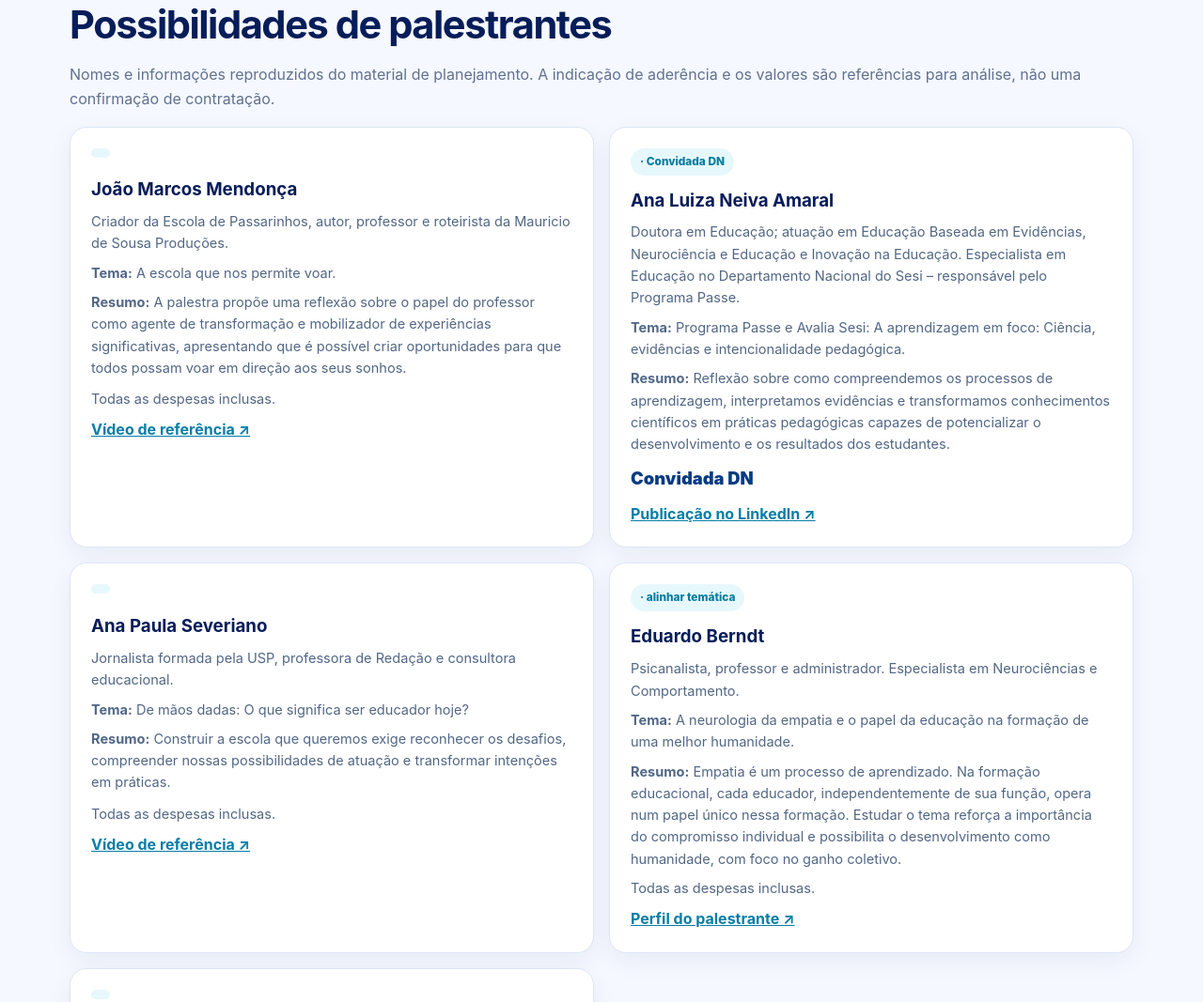
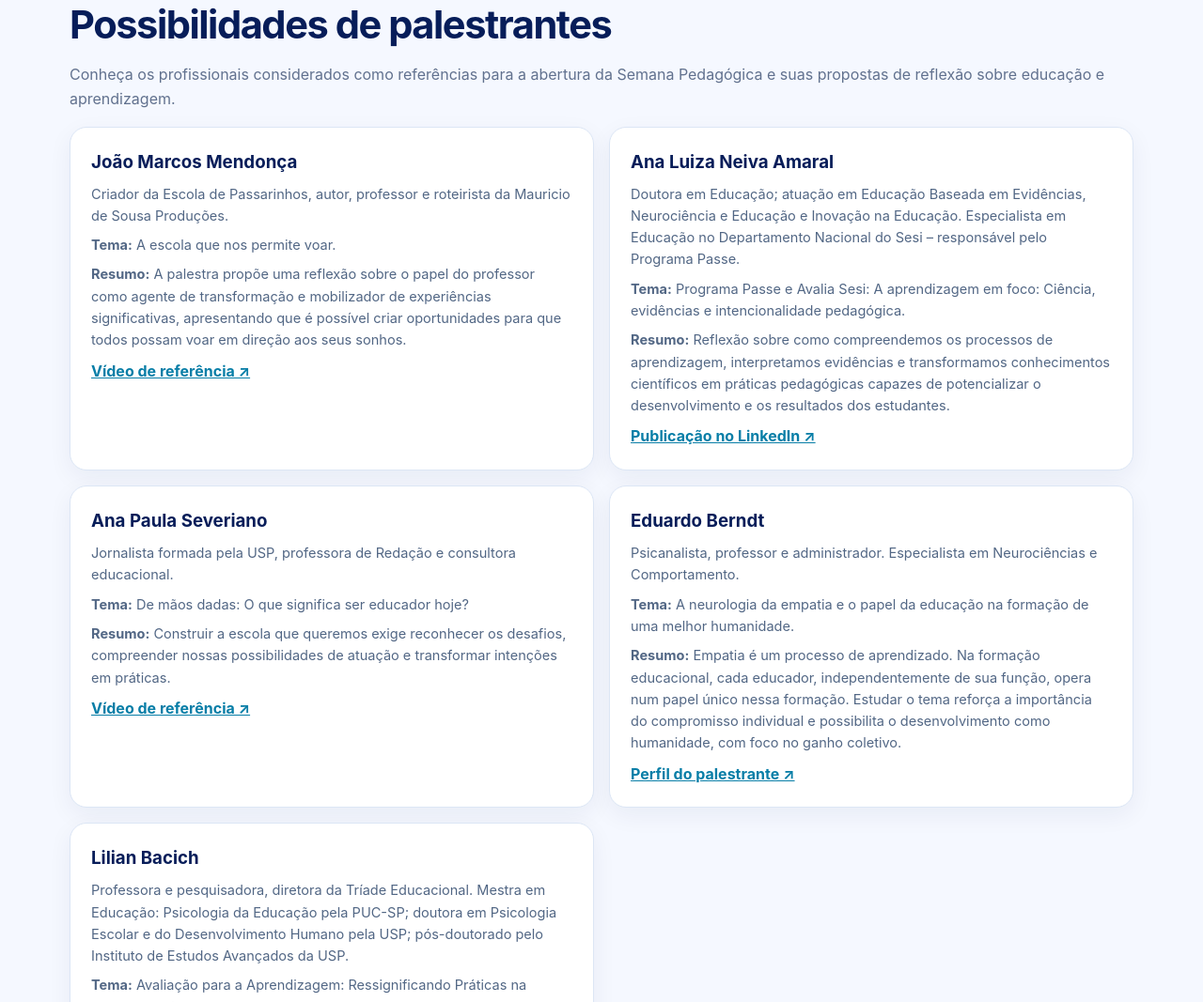
Before and after one commit to celiajedes/Semana-Pedag-gica-Sesi-Janeiro-2027, a plain HTML site: page index.html in a window 1280 px wide. Shown: the part 6592-7659 px from the top of the page at 94% size. Drawn offline with Linux system fonts and the light colour scheme.

Commit message:
Update index.html

```diff
--- a/index.html
+++ b/index.html
@@ -222,46 +222,36 @@ footer strong{color:white;letter-spacing:.08em}
 <section id="palestrantes">
   <div class="section-kicker">Referências para a abertura</div>
   <h2>Possibilidades de palestrantes</h2>
-  <p class="muted">Nomes e informações reproduzidos do material de planejamento. A indicação de aderência e os valores são referências para análise, não uma confirmação de contratação.</p>
+  <p class="muted">Conheça os profissionais considerados como referências para a abertura da Semana Pedagógica e suas propostas de reflexão sobre educação e aprendizagem.</p>
   <div class="speaker-grid">
-    <article class="speaker-card">
-      <span class="pill"></span><h3>João Marcos Mendonça</h3>
+    <article class="speaker-card"><h3>João Marcos Mendonça</h3>
       <p>Criador da Escola de Passarinhos, autor, professor e roteirista da Mauricio de Sousa Produções.</p>
       <p><strong>Tema:</strong> A escola que nos permite voar.</p>
       <p><strong>Resumo:</strong> A palestra propõe uma reflexão sobre o papel do professor como agente de transformação e mobilizador de experiências significativas, apresentando que é possível criar oportunidades para que todos possam voar em direção aos seus sonhos.</p>
-      <div class="price"></div><p>Todas as despesas inclusas.</p>
       <a href="https://www.youtube.com/watch?v=z3WBU0NJ_xk" target="_blank" rel="noopener">Vídeo de referência ↗</a>
     </article>
-    <article class="speaker-card">
-      <span class="pill"> · Convidada DN</span><h3>Ana Luiza Neiva Amaral</h3>
+    <article class="speaker-card"><h3>Ana Luiza Neiva Amaral</h3>
       <p>Doutora em Educação; atuação em Educação Baseada em Evidências, Neurociência e Educação e Inovação na Educação. Especialista em Educação no Departamento Nacional do Sesi – responsável pelo Programa Passe.</p>
       <p><strong>Tema:</strong> Programa Passe e Avalia Sesi: A aprendizagem em foco: Ciência, evidências e intencionalidade pedagógica.</p>
       <p><strong>Resumo:</strong> Reflexão sobre como compreendemos os processos de aprendizagem, interpretamos evidências e transformamos conhecimentos científicos em práticas pedagógicas capazes de potencializar o desenvolvimento e os resultados dos estudantes.</p>
-      <div class="price">Convidada DN</div>
       <a href="https://www.linkedin.com/feed/update/urn:li:activity:7434423242783752192/" target="_blank" rel="noopener">Publicação no LinkedIn ↗</a>
     </article>
-    <article class="speaker-card">
-      <span class="pill"></span><h3>Ana Paula Severiano</h3>
+    <article class="speaker-card"><h3>Ana Paula Severiano</h3>
       <p>Jornalista formada pela USP, professora de Redação e consultora educacional.</p>
       <p><strong>Tema:</strong> De mãos dadas: O que significa ser educador hoje?</p>
       <p><strong>Resumo:</strong> Construir a escola que queremos exige reconhecer os desafios, compreender nossas possibilidades de atuação e transformar intenções em práticas.</p>
-      <div class="price"></div><p>Todas as despesas inclusas.</p>
       <a href="https://www.bing.com/videos/riverview/relatedvideo?q=ana+paula+severiano&&mid=DED76CB97B4F04835BF7DED76CB97B4F04835BF7&churl=https%3a%2f%2fwww.youtube.com%2fchannel%2fUC2mmP8ysfyko40KSn90x6Og&FORM=VRDGAR" target="_blank" rel="noopener">Vídeo de referência ↗</a>
     </article>
-    <article class="speaker-card">
-      <span class="pill"> · alinhar temática</span><h3>Eduardo Berndt</h3>
+    <article class="speaker-card"><h3>Eduardo Berndt</h3>
       <p>Psicanalista, professor e administrador. Especialista em Neurociências e Comportamento.</p>
       <p><strong>Tema:</strong> A neurologia da empatia e o papel da educação na formação de uma melhor humanidade.</p>
       <p><strong>Resumo:</strong> Empatia é um processo de aprendizado. Na formação educacional, cada educador, independentemente de sua função, opera num papel único nessa formação. Estudar o tema reforça a importância do compromisso individual e possibilita o desenvolvimento como humanidade, com foco no ganho coletivo.</p>
-      <div class=></div><p>Todas as despesas inclusas.</p>
       <a href="https://palestranteeduardoberndt.com.br/quem-sou/" target="_blank" rel="noopener">Perfil do palestrante ↗</a>
     </article>
-    <article class="speaker-card">
-      <span class="pill"></span><h3>Lilian Bacich</h3>
+    <article class="speaker-card"><h3>Lilian Bacich</h3>
       <p>Professora e pesquisadora, diretora da Tríade Educacional. Mestra em Educação: Psicologia da Educação pela PUC-SP; doutora em Psicologia Escolar e do Desenvolvimento Humano pela USP; pós-doutorado pelo Instituto de Estudos Avançados da USP.</p>
       <p><strong>Tema:</strong> Avaliação para a Aprendizagem: Ressignificando Práticas na Educação Básica.</p>
       <p><strong>Resumo:</strong> A proposta é ressignificar a avaliação, deixando de ser apenas um instrumento de classificação para se tornar parte do processo de aprendizagem. Apresenta fundamentos da avaliação formativa e uso de evidências, experiências aplicáveis à educação básica e ao ensino superior e práticas em diferentes áreas, como linguagens, matemática, STEAM e inteligência artificial.</p>
-      <div class=</div>
     </article>
   </div>
 </section>
```
